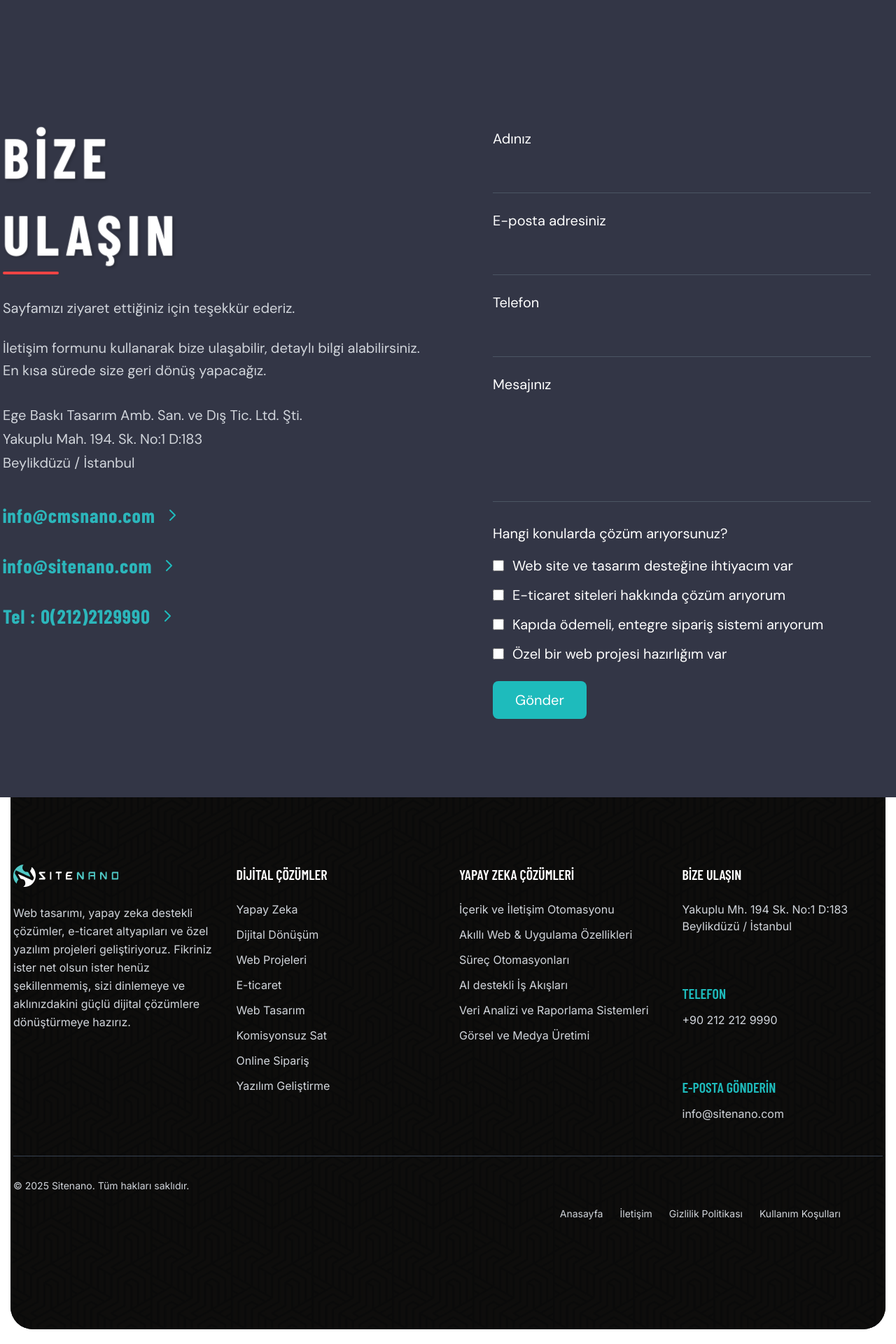
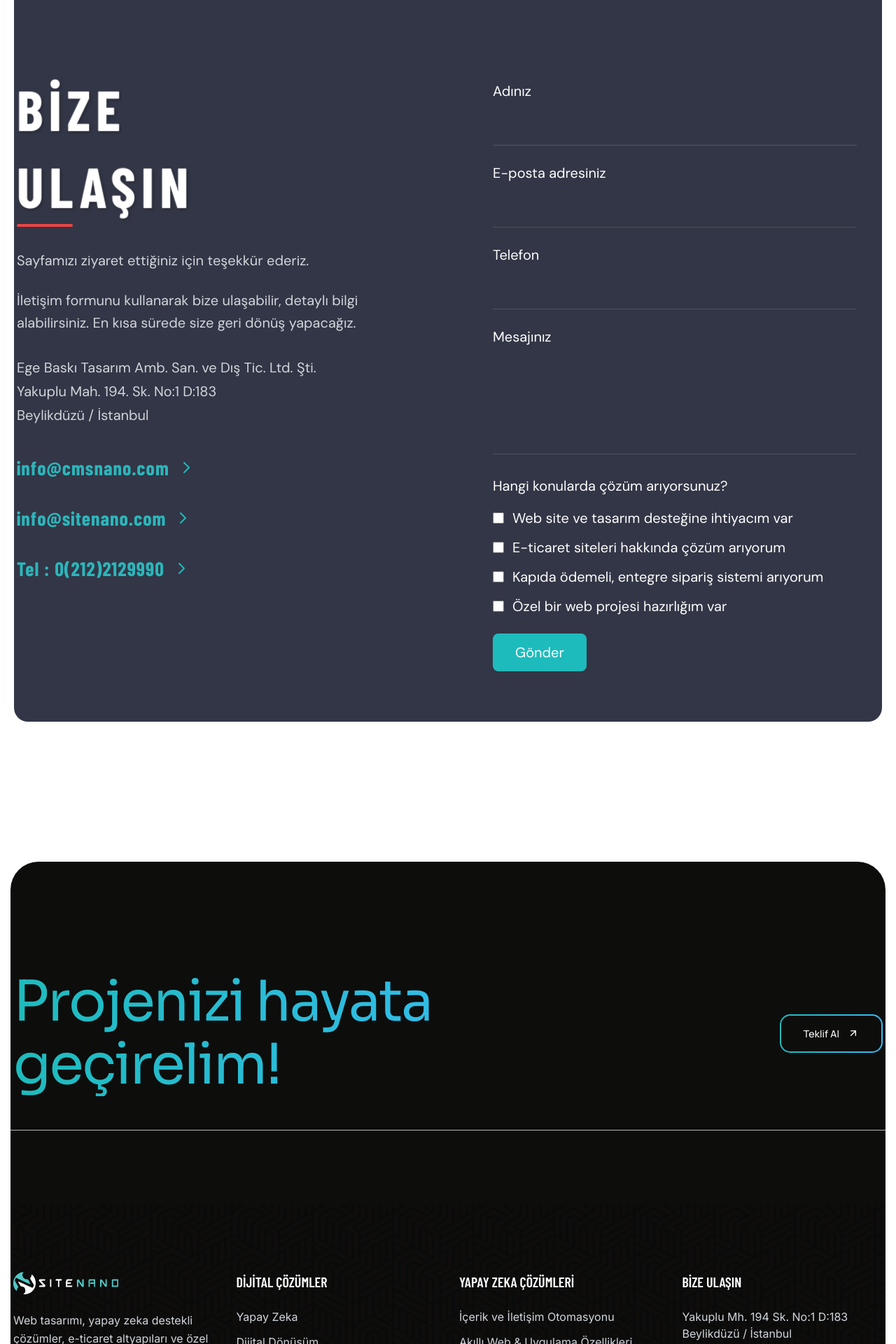
Before and after one commit to sitenano-org/sitenano-web, a Next.js app: page /iletisim in a window 1280 px wide. Shown: the part 880-2800 px from the top of the page at 70% size. Built offline with nearby package versions, Linux system fonts and the light colour scheme; a web font is replaced by a local one.

Commit message:
Update navbar structure, contact page, and footer - unified navbar for all pages, contact page with hero section, removed footer links

```diff
--- a/app/iletisim/page.tsx
+++ b/app/iletisim/page.tsx
@@ -66,8 +66,16 @@ export default function ContactPage() {
       </section>
 
       {/* Contact Form Section */}
-      <section className="relative text-white overflow-hidden" style={{ minHeight: '100vh', backgroundColor: '#333646', marginTop: '100px' }}>
-        <div className="container-custom relative z-10 h-full flex items-center py-20">
+      <section className="relative text-white overflow-hidden" style={{
+        minHeight: '100vh',
+        backgroundColor: '#333646',
+        marginTop: '60px',
+        marginLeft: '20px',
+        marginRight: '20px',
+        marginBottom: '100px',
+        borderRadius: '20px'
+      }}>
+        <div className="container-custom relative z-10 h-full flex items-center py-10">
           <div className="grid grid-cols-1 lg:grid-cols-2 gap-16 items-center w-full">
 
             {/* Left Column - Contact Information */}
@@ -385,6 +393,98 @@ export default function ContactPage() {
         </div>
       </section>
 
+      {/* ALTINA MARGIN EKLE */}
+      <div style={{ marginBottom: '200px' }} />
+
+      {/* YENİ BÖLÜM - GÖRSELDEKİ GİBİ */}
+      <section
+        style={{
+          background: '#0D0D0C',
+          width: 'auto',
+          margin: '120px 15px 0 15px',
+          height: '490px',
+          borderTopLeftRadius: '40px',
+          borderTopRightRadius: '40px',
+          borderBottomLeftRadius: '0px',
+          borderBottomRightRadius: '0px',
+          display: 'flex',
+          alignItems: 'center',
+          position: 'relative',
+        }}
+      >
+        <div className="container-custom" style={{ width: '100%', position: 'relative' }}>
+          <div style={{ display: 'flex', alignItems: 'center', justifyContent: 'space-between', width: '100%' }}>
+            {/* Sol: Başlık */}
+            <div style={{ display: 'flex', flexDirection: 'column', justifyContent: 'center', flex: 1 }}>
+              <h2
+                style={{
+                  fontFamily: 'Sora, Arial, Helvetica, sans-serif',
+                  fontSize: '80px',
+                  fontStyle: 'normal',
+                  fontWeight: 400,
+                  height: '180px',
+                  letterSpacing: '-2.4px',
+                  lineHeight: '90px',
+                  color: 'transparent',
+                  background: 'linear-gradient(90deg, #1EBBBC 0%, #38BDF8 100%)',
+                  WebkitBackgroundClip: 'text',
+                  WebkitTextFillColor: 'transparent',
+                  backgroundClip: 'text',
+                  margin: 0,
+                  width: '840px',
+                  textAlign: 'left',
+                  display: 'block',
+                }}
+              >
+                Projenizi hayata geçirelim!<br />Hemen teklif alın
+              </h2>
+            </div>
+            {/* Sağ: Teklif İste Butonu */}
+            <button
+              className="teklif-iste-btn"
+              style={{
+                border: '2px solid transparent',
+                borderRadius: '15px',
+                background: 'linear-gradient(#0D0D0C, #0D0D0C) padding-box, linear-gradient(90deg, #1EBBBC 0%, #38BDF8 100%) border-box',
+                color: '#fff',
+                fontFamily: 'Manrope, Arial, Helvetica, sans-serif',
+                fontSize: '14px',
+                fontStyle: 'normal',
+                fontWeight: 500,
+                height: '55px',
+                minWidth: '70px',
+                letterSpacing: '0.12px',
+                lineHeight: '27px',
+                padding: '0 32px',
+                cursor: 'pointer',
+                transition: 'background 0.3s',
+                position: 'relative',
+                outline: 'none',
+                display: 'flex',
+                alignItems: 'center',
+                justifyContent: 'center',
+                gap: '8px',
+              }}
+            >
+              Teklif Al
+              <svg width="16" height="16" viewBox="0 0 24 24" fill="none" style={{ marginLeft: '4px' }}>
+                <path d="M7 17L17 7M17 7H7M17 7V17" stroke="currentColor" strokeWidth="2" strokeLinecap="round" strokeLinejoin="round"/>
+              </svg>
+            </button>
+          </div>
+          {/* Yatay çizgi - butonun sonuna kadar uzanan */}
+          <div style={{
+            position: 'absolute',
+            left: 0,
+            right: 0,
+            height: '1px',
+            background: 'rgba(255,255,255,0.7)',
+            top: 'calc(50% + 90px)',
+            marginTop: '48px'
+          }} />
+        </div>
+      </section>
+
       {/* JSON-LD Structured Data */}
       <script
         type="application/ld+json"
--- a/components/layout/Footer.tsx
+++ b/components/layout/Footer.tsx
@@ -117,12 +117,6 @@ const Footer = () => {
               </p>
               <div style={{flex: 1}} />
               <div className="flex space-x-6 mt-4 md:mt-0">
-                <Link href="/" className="text-gray-300 hover:text-white text-sm transition-colors duration-200">
-                  Anasayfa
-                </Link>
-                <Link href="/iletisim" className="text-gray-300 hover:text-white text-sm transition-colors duration-200">
-                  İletişim
-                </Link>
                 <Link href="/gizlilik-politikasi" className="text-gray-300 hover:text-white text-sm transition-colors duration-200">
                   Gizlilik Politikası
                 </Link>
--- a/components/layout/Header.tsx
+++ b/components/layout/Header.tsx
@@ -11,20 +11,14 @@ const Header = () => {
   const pathname = usePathname();
 
   const navigation = [
-    { name: 'Yapay Zeka', href: '/yapay-zeka' },
-    { name: 'Web Tasarım', href: '/web-tasarim' },
-    { name: 'Online Sipariş Sistemi', href: '/online-siparis-sistemi' },
-    { name: 'E-Ticaret', href: '/e-ticaret' },
-    { name: 'Hizmetler', href: '/hizmetler' },
-    { name: 'Projeler', href: '/projeler' },
+    { name: 'ANASAYFA', href: '/' },
+    { name: 'HAKKIMIZDA', href: '/hakkimizda' },
+    { name: 'HİZMETLER', href: '/hizmetler' },
+    { name: 'PROJELER', href: '/projeler' },
   ]
 
-  // Yeni kontrol: sadece ana sayfa farklı, diğer tüm sayfalarda hakkımızda navbarı
-  const isInnerPage = pathname !== '/';
-
   return (
-    <header className={(pathname === '/' ? 'absolute top-0 left-0 right-0 z-50' : 'relative z-50')} style={{background: 'none', marginTop: isInnerPage ? '0px' : '12px'}}>
-      {isInnerPage && (
+    <header className="relative z-50" style={{background: 'none', marginTop: '12px'}}>
       <div
         style={{
           marginLeft: '20px',
@@ -59,8 +53,6 @@ const Header = () => {
           info@sitenano.com
         </span>
       </div>
-      )}
-      {isInnerPage ? (
       <div
         className="flex items-center justify-between"
         style={{
@@ -71,7 +63,7 @@ const Header = () => {
           borderRadius: '20px',
           border: '0.3px solid #C8C8C8 !important',
           background: 'none',
-            marginTop: isInnerPage ? '0px' : '24px',
+          marginTop: '0px',
           marginBottom: '15px',
           marginLeft: '20px',
           marginRight: '20px',
@@ -93,7 +85,7 @@ const Header = () => {
           {/* Desktop Navigation */}
           <nav
             className="hidden lg:flex items-center justify-center w-full h-full"
-              style={{ position: 'absolute', top: 0, left: 0, right: 0, margin: '0 auto', height: '102px', justifyContent: 'center', zIndex: 1 }}
+            style={{ position: 'absolute', top: 0, left: 0, right: 0, margin: '0 auto', height: '102px', justifyContent: 'flex-end', zIndex: 1, paddingRight: '300px' }}
           >
             {navigation.map((item, index) => (
               <Link
@@ -112,7 +104,7 @@ const Header = () => {
                   display: 'flex',
                   alignItems: 'center',
                   height: '102px',
-                    marginLeft: index === 0 ? '32px' : '32px',
+                  marginLeft: index === 0 ? '24px' : '24px',
                   textDecoration: 'none',
                   textAlign: 'center',
                   verticalAlign: 'middle',
@@ -162,55 +154,6 @@ const Header = () => {
               Bize Ulaşın
             </Link>
           </div>
-          </div>
-        </div>
-      ) : (
-        <div className="w-full px-8 lg:px-16">
-          <div className="flex justify-between items-center py-8">
-            {/* Logo */}
-            <Link href="/" className="flex items-center">
-              <Image
-                src="/images/logos/sitenano-siyah.svg"
-                alt="Sitenano Logo"
-                width={179}
-                height={30}
-                className="h-8 w-auto"
-                priority
-              />
-            </Link>
-            {/* Desktop Navigation */}
-            <nav className="hidden lg:flex items-center ml-auto">
-              {navigation.map((item, index) => (
-                <Link
-                  key={item.name}
-                  href={item.href}
-                  className={styles['header-nav-link']}
-                  style={{
-                    fontFamily: 'Manrope, Arial, Helvetica, sans-serif',
-                    fontSize: '15px',
-                    fontWeight: 600,
-                    lineHeight: '34px',
-                    letterSpacing: '-0.5px',
-                    wordSpacing: '2px',
-                    textTransform: 'uppercase',
-                    cursor: 'pointer',
-                    display: 'block',
-                    height: '34px',
-                    marginLeft: index === 0 ? '0px' : '32px',
-                    textDecoration: 'none',
-                    textAlign: 'left',
-                    verticalAlign: 'baseline',
-                    whiteSpace: 'nowrap',
-                    overflowWrap: 'break-word',
-                    textSizeAdjust: '100%',
-                    color: '#111',
-                    position: 'relative',
-                  }}
-                >
-                  {item.name}
-                </Link>
-              ))}
-            </nav>
           {/* Mobile menu button */}
           <button
             className="lg:hidden p-2"
@@ -278,7 +221,6 @@ const Header = () => {
           </div>
         )}
       </div>
-      )}
     </header>
   )
 }
```
Lines whose indentation alone changed are shown as unchanged.
